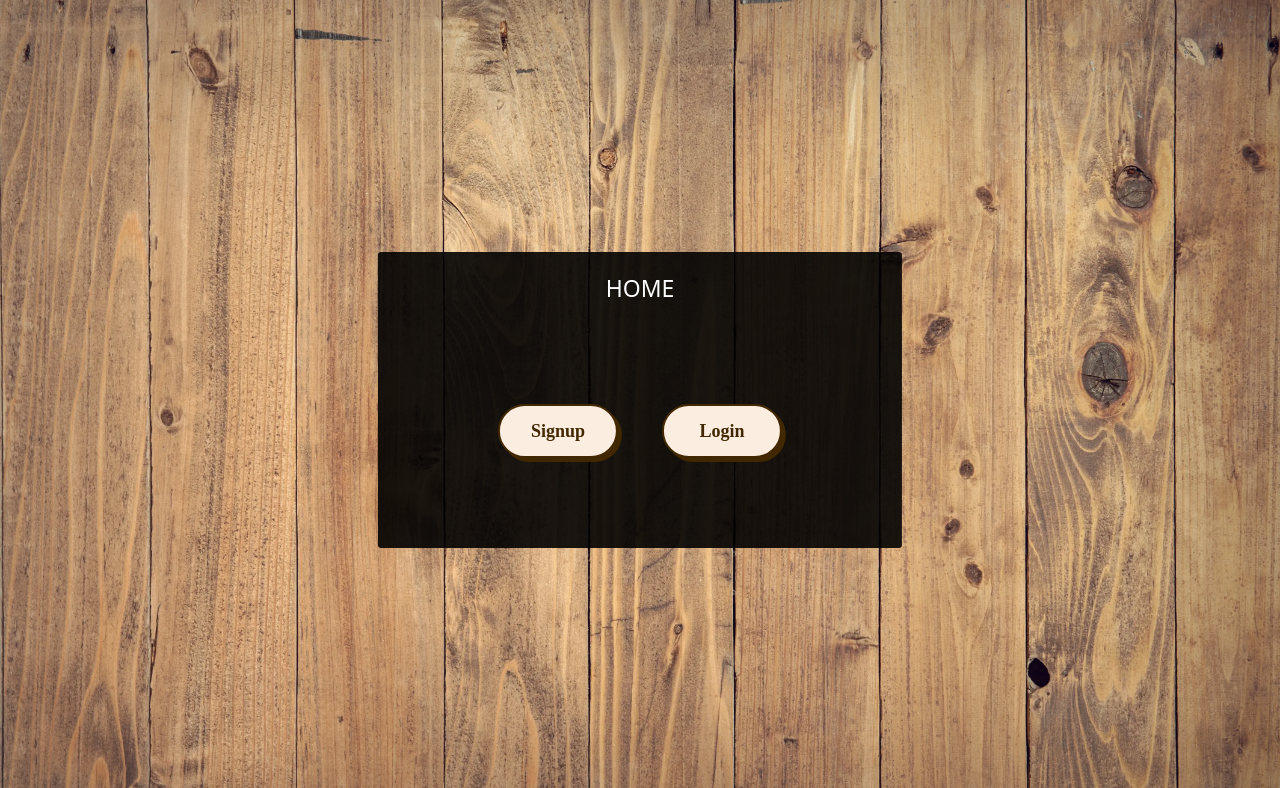
After one commit to HamidRezaSZ/ChatBox, a Django app: template accounts/templates/accounts/index.html in a window 1280 px wide. The commit adds this page. Shown: the top 788 px of the page. Run offline with Django 3.2, Linux system fonts and the light colour scheme; the template is opened without the code that fills it, so the values that code supplies are empty.

Commit message:
Add Home + Change styles

```diff
--- a/accounts/static/accounts/css/styles.css
+++ b/accounts/static/accounts/css/styles.css
@@ -182,3 +182,75 @@ section p {
     font-size: 0.9em;
   }
 }
+
+.button-74 {
+  background-color: #fbeee0;
+  border: 2px solid #422800;
+  border-radius: 30px;
+  box-shadow: #422800 4px 4px 0 0;
+  color: #422800;
+  margin: 20px;
+  cursor: pointer;
+  display: inline-block;
+  font-weight: 600;
+  font-size: 18px;
+  padding: 0 18px;
+  line-height: 50px;
+  text-align: center;
+  text-decoration: none;
+  user-select: none;
+  -webkit-user-select: none;
+  touch-action: manipulation;
+}
+
+.button-74:hover {
+  background-color: #fff;
+}
+
+.button-74:active {
+  box-shadow: #422800 2px 2px 0 0;
+  transform: translate(2px, 2px);
+}
+
+@media (min-width: 768px) {
+  .button-74 {
+    min-width: 120px;
+    padding: 0 25px;
+  }
+}
+
+.button-24 {
+  background: #FF4742;
+  border: 1px solid #FF4742;
+  border-radius: 6px;
+  box-shadow: rgba(0, 0, 0, 0.1) 1px 2px 4px;
+  box-sizing: border-box;
+  color: #FFFFFF;
+  cursor: pointer;
+  float: left;
+  font-family: nunito,roboto,proxima-nova,"proxima nova",sans-serif;
+  font-size: 16px;
+  font-weight: 800;
+  line-height: 16px;
+  min-height: 40px;
+  outline: 0;
+  padding: 12px 14px;
+  text-align: center;
+  text-rendering: geometricprecision;
+  text-transform: none;
+  user-select: none;
+  -webkit-user-select: none;
+  touch-action: manipulation;
+  vertical-align: middle;
+}
+
+.button-24:hover,
+.button-24:active {
+  background-color: initial;
+  background-position: 0 0;
+  color: #FF4742;
+}
+
+.button-24:active {
+  opacity: .5;
+}
--- a/accounts/static/accounts/js/scripts.js
+++ b/accounts/static/accounts/js/scripts.js
@@ -31,12 +31,4 @@ $(document).ready(function () {
             });
         });
     });
-    $('button').on('click', function () {
-        $('section').css({ width: '400px' });
-        $('section h1,section p,section i').css({ display: 'block' });
-        $('section .icon').css({
-            borderRadius: '0',
-            opacity: 1
-        })
-    });
 });
--- /dev/null
+++ b/accounts/templates/accounts/index.html
@@ -0,0 +1,18 @@
+{% extends 'accounts/base.html' %} {% block title %}Home{% endblock title %}
+{%block body %}
+<div class="box">
+  <span class="text-center">Home</span>
+  <button
+    class="button-74"
+    onClick="window.location='{% url 'accounts:register' %}'"
+  >
+    Signup
+  </button>
+  <button
+    class="button-74"
+    onClick="window.location='{% url 'accounts:login' %}'"
+  >
+    Login
+  </button>
+</div>
+{% endblock body %}
--- a/accounts/templates/accounts/login.html
+++ b/accounts/templates/accounts/login.html
@@ -1,9 +1,11 @@
 {% extends 'accounts/base.html' %} {% block title %}Login{% endblock title %}
 {%block body %}
+<button class="button-24" onClick="window.location='{% url 'home' %}'">
+  Home
+</button>
 <div class="box">
   <form action="{% url 'accounts:token_obtain_pair' %}" method="post">
     {% csrf_token %}
-
     <span class="text-center">Login</span>
 
     <div class="input-container">
--- a/accounts/templates/accounts/register.html
+++ b/accounts/templates/accounts/register.html
@@ -18,10 +18,12 @@
   <i class="fa fa-times fail" aria-hidden="true"></i>
 </section>
 {% endif %}
+<button class="button-24" onClick="window.location='{% url 'home' %}'">
+  Home
+</button>
 <div class="box">
   <form action="{% url 'accounts:register' %}" method="post">
     {% csrf_token %}
-
     <span class="text-center">Register</span>
 
     <div class="input-container">
--- a/accounts/views.py
+++ b/accounts/views.py
@@ -6,6 +6,12 @@ from rest_framework_simplejwt.tokens import RefreshToken
 from rest_framework import status
 from rest_framework.generics import GenericAPIView
 from rest_framework.permissions import IsAuthenticated
+
+
+class Home(GenericAPIView):
+
+    def get(self, request):
+        return render(request, 'accounts/index.html')
 
 
 class Register(CreateAPIView):
--- a/chat_box/urls.py
+++ b/chat_box/urls.py
@@ -15,8 +15,10 @@ Including another URLconf
 """
 from django.contrib import admin
 from django.urls import path, include
+from accounts.views import Home
 
 urlpatterns = [
     path('admin/', admin.site.urls),
-    path('accounts/', include('accounts.urls'))
+    path('accounts/', include('accounts.urls')),
+    path('', Home.as_view(), name='home'),
 ]
```
